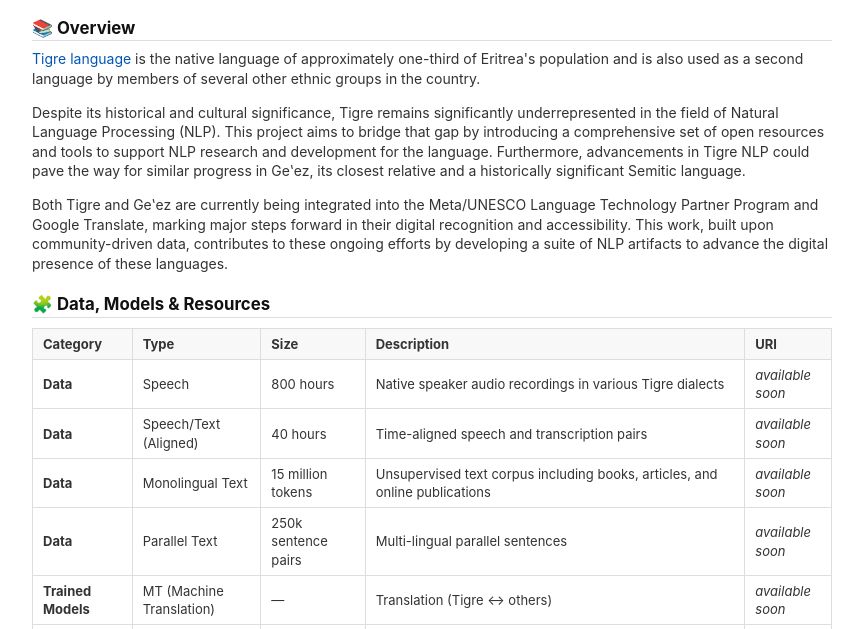
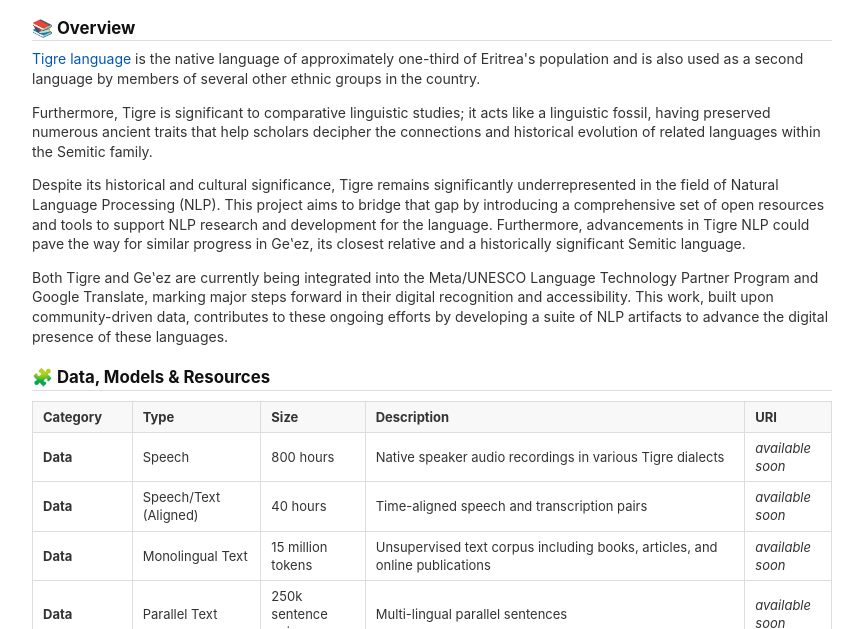
Before and after one commit to beshir-a-Ibrahim/BeitTigreAI, a plain HTML site: page index.html in a window 1280 px wide. Shown: the part 128-757 px from the top of the page, without its empty margins (208-1071 px from the left). Drawn offline with Linux system fonts and the light colour scheme.

Commit message:
Update index.html

```diff
--- a/index.html
+++ b/index.html
@@ -111,6 +111,9 @@
 
 
     <a href="https://en.wikipedia.org/wiki/Tigre_language">Tigre language</a> is the native language of approximately one-third of Eritrea's population and is also used as a second language by members of several other ethnic groups in the country.
+<p>
+
+     Furthermore, Tigre is significant to comparative linguistic studies; it acts like a linguistic fossil, having preserved numerous ancient traits that help scholars decipher the connections and historical evolution of related languages within the Semitic family.
 
     <p>
 Despite its historical and cultural significance, Tigre remains significantly underrepresented in the field of Natural Language Processing (NLP). This project aims to bridge that gap by introducing a comprehensive set of open resources and tools to support NLP research and development for the language. Furthermore, advancements in Tigre NLP could pave the way for similar progress in Geʽez, its closest relative and a historically significant Semitic language.
```
